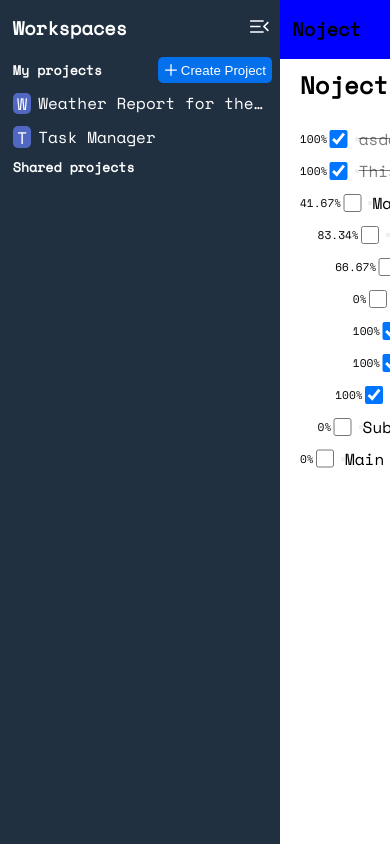
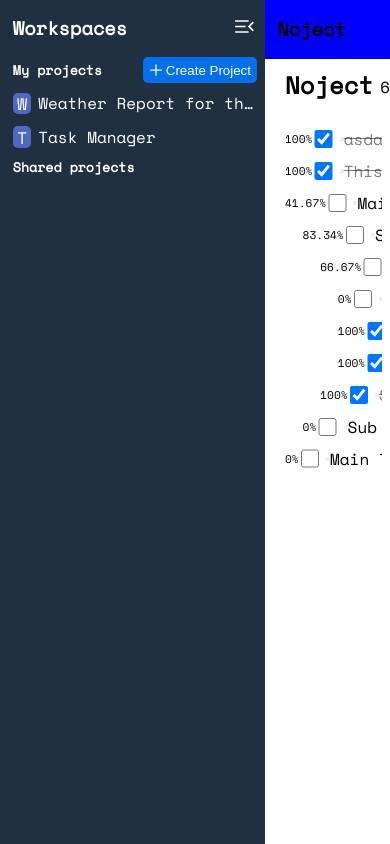
Before and after one commit to ivankrstev/noject, a Next.js app in the folder client/: page /dashboard in a window 390 px wide. Built offline with nearby package versions, Linux system fonts and the light colour scheme.

Commit message:
Modified width of Sidebar and responsivness of Project(tasks) & Navbar width

```diff
--- a/client/components/Project.js
+++ b/client/components/Project.js
@@ -9,7 +9,7 @@ export default function Project({ selectProject }) {
   }, []);
 
   return (
-    <div className={styles.projectMain}>
+    <div id='projectMainDiv' className={styles.projectMain}>
       <div className={styles.projectHeaderDiv}>
         <h2>{selectProject}</h2>
         <span id='projectProgressSpan' title='Project progress'></span>
--- a/client/pages/dashboard.js
+++ b/client/pages/dashboard.js
@@ -15,22 +15,27 @@ const variants = {
 export default function Dasboard() {
   const [showSidebar, setShowSidebar] = useState();
   const [selectProject, setSelectProject] = useState("Noject");
+  const sidebarShowHide = () => setShowSidebar(!showSidebar);
+
   useEffect(() => {
     const show = localStorage.getItem("sidebarShow");
     show === "undefined" || show === "false" ? setShowSidebar(false) : setShowSidebar(true);
   }, []);
+
   useEffect(() => {
     if (showSidebar !== undefined) {
       localStorage.setItem("sidebarShow", showSidebar);
-      document.querySelector("#navbar").style.width = showSidebar ? "calc(100% - 250px)" : "100%";
+      document.querySelector("#navbar").style.width = showSidebar ? "calc(100% - 265px)" : "100%";
+      document.querySelector("#projectMainDiv").style.width = showSidebar
+        ? "calc(100% - 265px)"
+        : "100%";
     }
   }, [showSidebar]);
-  const sidebarShowHide = () => setShowSidebar(!showSidebar);
 
   return (
     <Fragment>
       <Head>
-        <title>Dashboard - Noject</title>
+        <title>Noject - Dashboard</title>
       </Head>
       <motion.main
         key='dashboard'
@@ -38,7 +43,7 @@ export default function Dasboard() {
         animate={{ opacity: 1, x: 0, y: 0 }}
         exit={{ opacity: 0, x: 0, y: -100, display: "none" }}
         variants={variants}
-        transition={{ type: "linear" }}>
+        transition={{ ease: "easeInOut" }}>
         <div className={styles.dashboard}>
           <div>
             <Sidebar
--- a/client/styles/Project.module.css
+++ b/client/styles/Project.module.css
@@ -1,6 +1,8 @@
 .projectMain {
   margin-top: 0.5em;
   margin-left: 1.25em;
+  padding-right: 0.75em;
+  transition: width 0.3s;
 }
 .projectHeaderDiv {
   width: 100%;
--- a/client/styles/Sidebar.module.css
+++ b/client/styles/Sidebar.module.css
@@ -2,7 +2,7 @@
   height: 100%;
   transition: all 0.3s;
   background-color: #203040;
-  width: 280px;
+  width: 265px;
   color: #fff;
   padding-right: 0.5em;
   padding-left: 0.8em;
```
